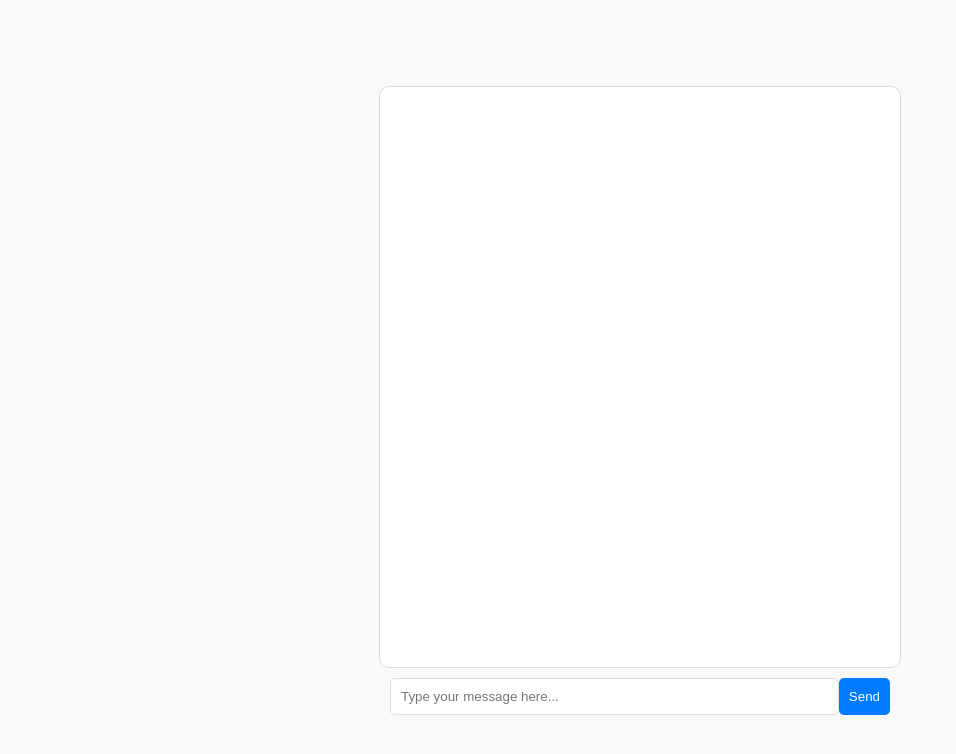
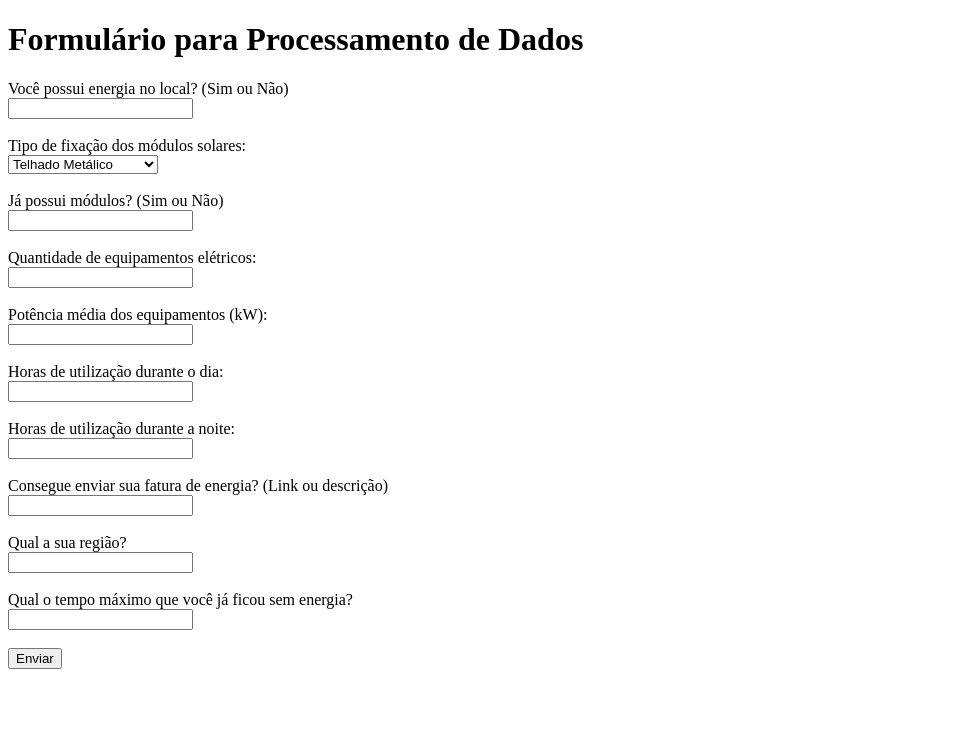
Before and after one commit to IhateCreatingUserNames2/webweb1, a website: page index.html in a window 1280 px wide. Shown: the whole page, without its empty margins (0-956 px from the left). Drawn offline with Linux system fonts and the light colour scheme.

Commit message:
Update index.html

```diff
--- a/index.html
+++ b/index.html
@@ -1,123 +1,69 @@
 <!DOCTYPE html>
-<html lang="en">
+<html lang="pt-BR">
 <head>
-    <meta charset="UTF-8">
-    <meta name="viewport" content="width=device-width, initial-scale=1.0">
-    <title>ChatBot</title>
-    <style>
-        body {
-            font-family: Arial, sans-serif;
-            background-color: #f9f9f9;
-            margin: 0;
-            padding: 0;
-            display: flex;
-            flex-direction: column;
-            align-items: center;
-            justify-content: center;
-            height: 100vh;
-        }
-
-        #chat-container {
-            width: 100%;
-            max-width: 500px;
-            height: 70%;
-            border: 1px solid #ddd;
-            border-radius: 10px;
-            padding: 10px;
-            background-color: #fff;
-            overflow-y: scroll;
-            margin-bottom: 10px;
-        }
-
-        .message {
-            margin: 5px 0;
-        }
-
-        .message.user {
-            text-align: right;
-            color: blue;
-        }
-
-        .message.assistant {
-            text-align: left;
-            color: green;
-        }
-
-        #input-container {
-            width: 100%;
-            max-width: 500px;
-            display: flex;
-        }
-
-        input {
-            flex: 1;
-            padding: 10px;
-            border: 1px solid #ddd;
-            border-radius: 5px;
-            outline: none;
-        }
-
-        button {
-            padding: 10px;
-            border: none;
-            background-color: #007bff;
-            color: #fff;
-            border-radius: 5px;
-            cursor: pointer;
-        }
-
-        button:hover {
-            background-color: #0056b3;
-        }
-    </style>
+  <meta charset="UTF-8">
+  <meta name="viewport" content="width=device-width, initial-scale=1.0">
+  <title>Formulário LLM</title>
 </head>
 <body>
-    <div id="chat-container"></div>
-    <div id="input-container">
-        <input type="text" id="user-input" placeholder="Type your message here...">
-        <button onclick="sendMessage()">Send</button>
-    </div>
+  <h1>Formulário para Processamento de Dados</h1>
+  <form id="llmForm">
+    <label>Você possui energia no local? (Sim ou Não)</label><br>
+    <input type="text" name="possuiEnergia" required><br><br>
 
-    <script>
-        const chatContainer = document.getElementById('chat-container');
+    <label>Tipo de fixação dos módulos solares:</label><br>
+    <select name="tipoFixacao" required>
+      <option value="telhadoMetalico">Telhado Metálico</option>
+      <option value="fixacaoSolo">Fixação em Solo</option>
+      <option value="telhadoFibrocimento">Telhado Fibrocimento</option>
+    </select><br><br>
 
-        function addMessage(content, role) {
-            const messageElement = document.createElement('div');
-            messageElement.className = `message ${role}`;
-            messageElement.textContent = content;
-            chatContainer.appendChild(messageElement);
-            chatContainer.scrollTop = chatContainer.scrollHeight;
-        }
+    <label>Já possui módulos? (Sim ou Não)</label><br>
+    <input type="text" name="possuiModulos" required><br><br>
 
-        async function sendMessage() {
-            const userInput = document.getElementById('user-input');
-            const message = userInput.value.trim();
+    <label>Quantidade de equipamentos elétricos:</label><br>
+    <input type="number" name="equipamentos"><br><br>
 
-            if (!message) return;
+    <label>Potência média dos equipamentos (kW):</label><br>
+    <input type="number" name="potenciaMedia" step="0.1"><br><br>
 
-            addMessage(message, 'user');
-            userInput.value = '';
+    <label>Horas de utilização durante o dia:</label><br>
+    <input type="number" name="horasDia"><br><br>
 
-            try {
-                const response = await fetch('/chatbot', {
-                    method: 'POST',
-                    headers: {
-                        'Content-Type': 'application/json'
-                    },
-                    body: JSON.stringify({ message })
-                });
+    <label>Horas de utilização durante a noite:</label><br>
+    <input type="number" name="horasNoite"><br><br>
 
-                const data = await response.json();
+    <label>Consegue enviar sua fatura de energia? (Link ou descrição)</label><br>
+    <input type="text" name="faturaEnergia"><br><br>
 
-                if (data && data.reply) {
-                    addMessage(data.reply, 'assistant');
-                } else {
-                    addMessage('Something went wrong. Please try again.', 'assistant');
-                }
-            } catch (error) {
-                addMessage('Error connecting to the server.', 'assistant');
-            }
-        }
-    </script>
+    <label>Qual a sua região?</label><br>
+    <input type="text" name="regiao" required><br><br>
+
+    <label>Qual o tempo máximo que você já ficou sem energia?</label><br>
+    <input type="text" name="tempoSemEnergia" required><br><br>
+
+    <button type="submit">Enviar</button>
+  </form>
+
+  <script>
+    const form = document.getElementById('llmForm');
+    form.addEventListener('submit', async (e) => {
+      e.preventDefault();
+
+      const formData = new FormData(form);
+      const data = Object.fromEntries(formData.entries());
+
+      const response = await fetch('/submit', {
+        method: 'POST',
+        headers: {
+          'Content-Type': 'application/json'
+        },
+        body: JSON.stringify(data)
+      });
+
+      const result = await response.json();
+      alert(result.mensagem);
+    });
+  </script>
 </body>
 </html>
```
